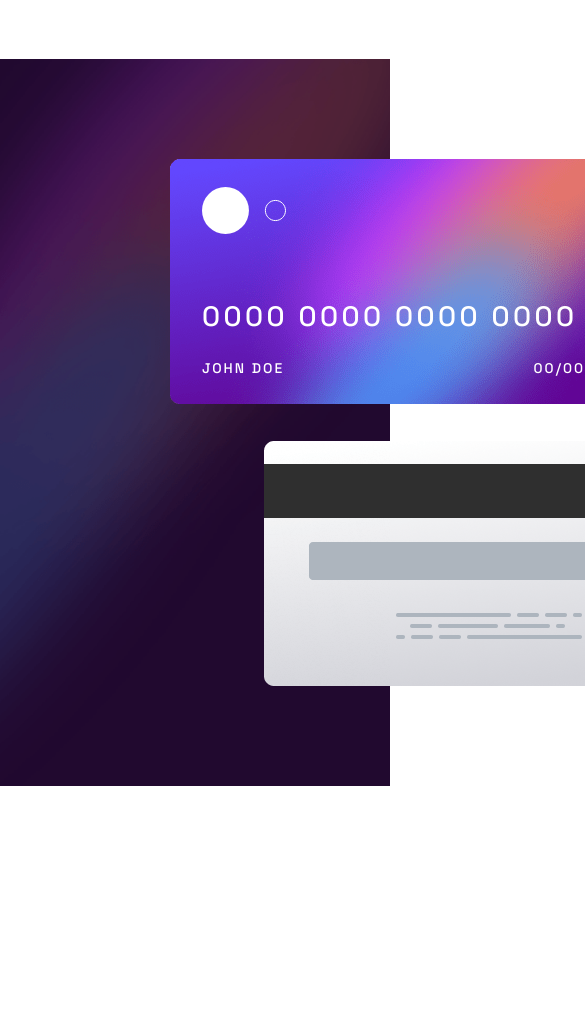
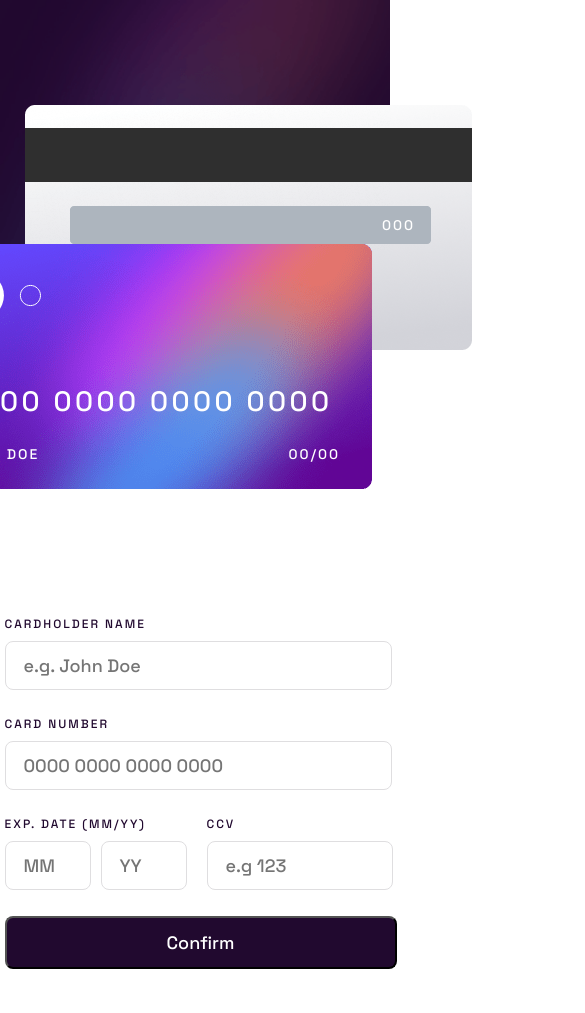
Before and after one commit to NImboNagatory/interactive-card-details-form-main, a plain HTML site: page index.html in a window 390 px wide. Shown: the top 1013 px of the page, 585 px wide, since content can reach past the window. Before the commit the page ends 844 px from the top, so only its background shows below. Drawn offline with Linux system fonts and the light colour scheme.

Commit message:
added support for smaller devices

```diff
--- a/css/main.css
+++ b/css/main.css
@@ -476,3 +476,40 @@ table {
     justify-content: center;
     align-items: center;
 }
+
+@media only screen and (max-width: 1270px) {
+    .main__container{
+        background-image: url("../images/bg-main-mobile.png");
+        background-position: top;
+        background-repeat: no-repeat;
+        background-size: contain;
+        flex-direction: column;
+    }
+    .confirmation__container{
+        margin-right: 0;
+        padding-right: 0;
+    }
+    .card__container {
+        margin-top: 27%;
+        margin-left: 0;
+        gap:0;
+        padding-left: 17px;
+        padding-right: 16px;
+        position: relative;
+    }
+    .info__fillout__container{
+        margin-right: 0;
+        padding-right: 0;
+        padding-bottom: 45px;    }
+
+    .card__back{
+        order: 1;
+        margin-left: 100px;
+        position: absolute;
+    }
+    .card__front{
+        order: 2;
+        margin-top: 139px;
+    }
+
+}
--- a/js/main.js
+++ b/js/main.js
@@ -42,7 +42,14 @@ function restoreDefaults() {
     dateError.textContent = "";
     dateError.style = "Display:none;";
   }
+
 }
+
+window.addEventListener('resize', function() {
+  if (window.innerWidth < 540) {
+    window.innerWidth = 540; // Set the window width to a minimum of 540px
+  }
+});
 
 function updateName() {
   const nameField = document.getElementById("CardHolderName");
```
